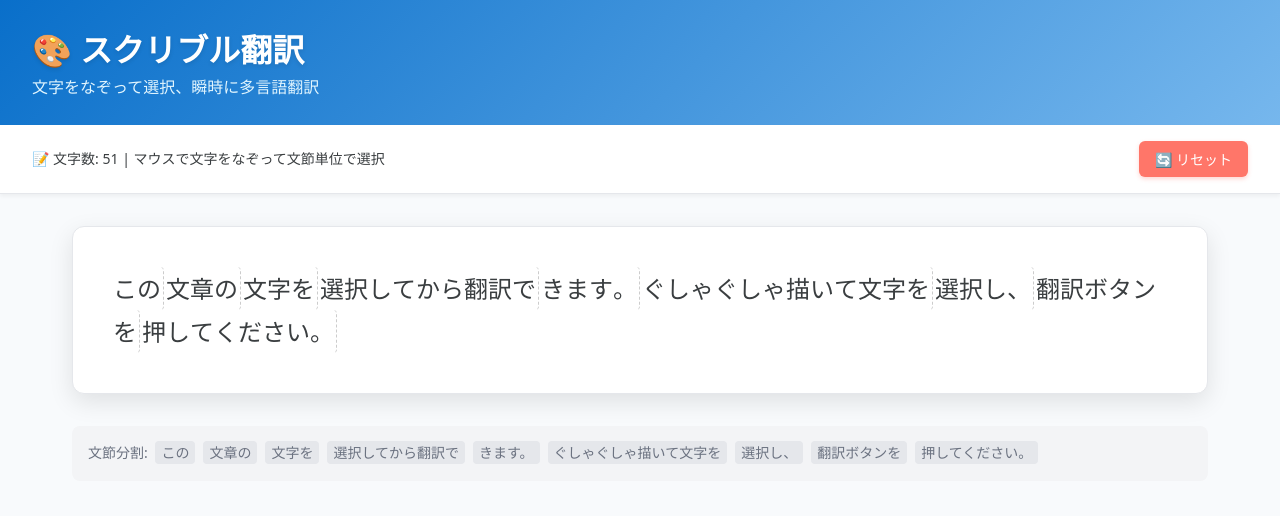
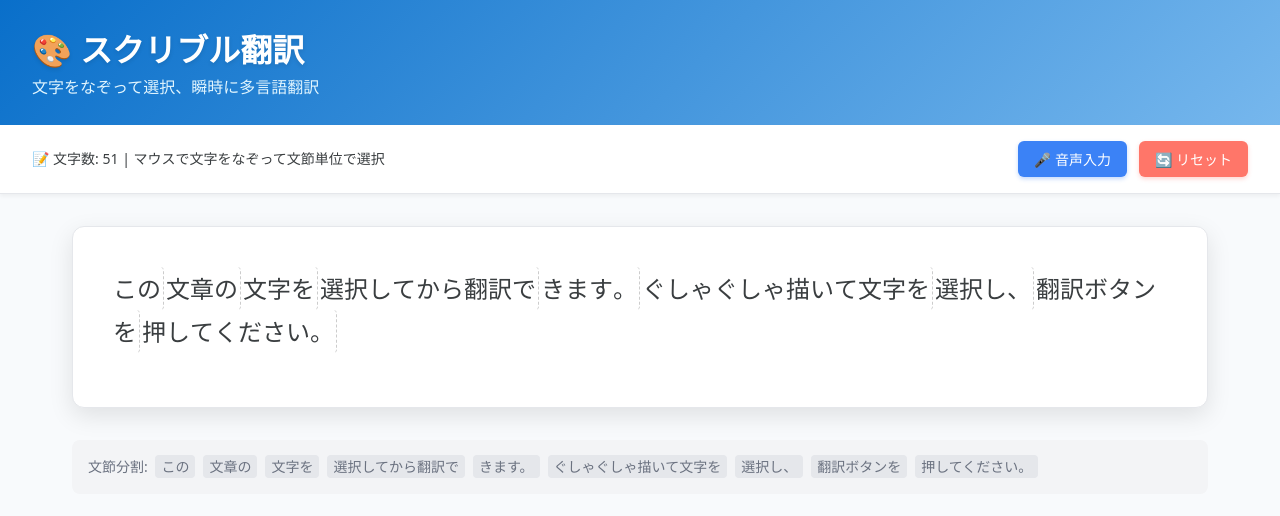
Before and after one commit to rsplndnt/scribble-translator, a React (Vite) app: page / in a window 1280 px wide. Shown: the top 516 px of the page. Built offline with nearby package versions, Linux system fonts and the light colour scheme.

Commit message:
feat: 音声入力機能を追加 - Web Speech APIで話した内容を文字表示

```diff
--- a/src/components/ScribbleTranslator.jsx
+++ b/src/components/ScribbleTranslator.jsx
@@ -29,12 +29,84 @@ const ScribbleTranslator = () => {
   const [showTranslations, setShowTranslations] = useState(false);
   const [selectedText, setSelectedText] = useState('');
   const [bunsetsuGroups, setBunsetsuGroups] = useState([]);
+  const [isListening, setIsListening] = useState(false);
+  const [recognition, setRecognition] = useState(null);
+  const [currentText, setCurrentText] = useState(initialText);
 
   const targetLanguages = [
     { code: 'en', name: '英語', flag: '🇺🇸' },
     { code: 'ko', name: '韓国語', flag: '🇰🇷' },
     { code: 'zh', name: '中国語', flag: '🇨🇳' },
-  ];  // 簡易的な文節分割（助詞や接続詞で区切る）
+  ];
+
+  // 音声認識の初期化
+  useEffect(() => {
+    if ('webkitSpeechRecognition' in window || 'SpeechRecognition' in window) {
+      const SpeechRecognition = window.SpeechRecognition || window.webkitSpeechRecognition;
+      const recognitionInstance = new SpeechRecognition();
+
+      recognitionInstance.lang = 'ja-JP';
+      recognitionInstance.interimResults = true;
+      recognitionInstance.continuous = true;
+
+      recognitionInstance.onresult = (event) => {
+        let finalTranscript = '';
+        let interimTranscript = '';
+
+        for (let i = event.resultIndex; i < event.results.length; i++) {
+          const transcript = event.results[i][0].transcript;
+          if (event.results[i].isFinal) {
+            finalTranscript += transcript;
+          } else {
+            interimTranscript += transcript;
+          }
+        }
+
+        if (finalTranscript) {
+          setCurrentText(prev => prev + finalTranscript);
+        }
+      };
+
+      recognitionInstance.onerror = (event) => {
+        console.error('音声認識エラー:', event.error);
+        setIsListening(false);
+      };
+
+      recognitionInstance.onend = () => {
+        setIsListening(false);
+      };
+
+      setRecognition(recognitionInstance);
+    }
+  }, []);
+
+  // 音声入力の開始/停止
+  const toggleVoiceInput = useCallback(() => {
+    if (!recognition) {
+      alert('お使いのブラウザは音声認識に対応していません。ChromeまたはEdgeをお使いください。');
+      return;
+    }
+
+    if (isListening) {
+      recognition.stop();
+      setIsListening(false);
+    } else {
+      // テキストをクリアするか確認
+      if (currentText !== initialText) {
+        const shouldClear = window.confirm('現在のテキストをクリアして音声入力を開始しますか？\n「キャンセル」を選択すると現在のテキストに追加されます。');
+        if (shouldClear) {
+          setCurrentText('');
+        }
+      } else {
+        setCurrentText('');
+      }
+
+      recognition.start();
+      setIsListening(true);
+    }
+  }, [recognition, isListening, currentText, initialText]);
+
+  // 簡易的な文節分割（助詞や接続詞で区切る）
   const analyzeBunsetsu = (text) => {
     // 文節の区切りとなる文字パターン
     const particles = ['は', 'が', 'を', 'に', 'で', 'へ', 'と', 'から', 'まで', 'より', 'の'];
@@ -92,18 +164,25 @@ const ScribbleTranslator = () => {
     return groups;
   };
 
+  // currentTextが変更されたらtextCharsを更新
   useEffect(() => {
-    const chars = initialText.split('').map((char, idx) => ({
+    const chars = currentText.split('').map((char, idx) => ({
       char,
       id: `char-${idx}`
     }));
     setTextChars(chars);
 
     // 文節グループを解析
-    const groups = analyzeBunsetsu(initialText);
+    const groups = analyzeBunsetsu(currentText);
     setBunsetsuGroups(groups);
     console.log('文節グループ:', groups.map(g => g.text));
-  }, [initialText]);
+
+    // 選択をクリア
+    setSelectedChars(new Set());
+    setIsSelectionMode(false);
+    setConfirmButtons(null);
+    setShowTranslations(false);
+  }, [currentText]);
 
   // 選択文字の更新時に選択テキストを更新
   useEffect(() => {
@@ -320,13 +399,7 @@ const ScribbleTranslator = () => {
 
   const resetText = () => {
     cancelSelection();
-    const chars = initialText.split('').map((char, idx) => ({
-      char,
-      id: `char-${idx}`
-    }));
-    setTextChars(chars);
-    const groups = analyzeBunsetsu(initialText);
-    setBunsetsuGroups(groups);
+    setCurrentText(initialText);
   };
 
   const styles = {
@@ -370,6 +443,26 @@ const ScribbleTranslator = () => {
       fontSize: '14px',
       color: '#3A3E40'
     },
+    toolbarButtons: {
+      display: 'flex',
+      gap: '12px',
+      alignItems: 'center'
+    },
+    voiceButton: {
+      padding: '8px 16px',
+      backgroundColor: isListening ? '#ef4444' : '#3b82f6',
+      color: 'white',
+      border: 'none',
+      borderRadius: '6px',
+      fontSize: '14px',
+      fontWeight: '500',
+      cursor: 'pointer',
+      transition: 'all 0.2s',
+      boxShadow: isListening ? '0 2px 4px rgba(239, 68, 68, 0.3)' : '0 2px 4px rgba(59, 130, 246, 0.3)',
+      display: 'flex',
+      alignItems: 'center',
+      gap: '6px'
+    },
     resetButton: {
       padding: '8px 16px',
       backgroundColor: '#FF7669',
@@ -404,7 +497,8 @@ const ScribbleTranslator = () => {
       userSelect: 'none',
       fontSize: '24px',
       lineHeight: '1.8',
-      color: '#3A3E40'
+      color: '#3A3E40',
+      minHeight: '100px'
     },
     charSpan: {
       display: 'inline-block',
@@ -529,6 +623,12 @@ const ScribbleTranslator = () => {
     loadingText: {
       color: '#96A0A6',
       fontStyle: 'italic'
+    },
+    emptyState: {
+      textAlign: 'center',
+      color: '#96A0A6',
+      fontSize: '16px',
+      padding: '40px 0'
     }
   };
 
@@ -546,7 +646,11 @@ const ScribbleTranslator = () => {
 
       <div style={styles.toolbar}>
         <div style={styles.toolbarInfo}>
-          {selectedChars.size > 0 ? (
+          {isListening ? (
+            <span style={{ color: '#ef4444', fontWeight: '500' }}>
+              🎤 音声入力中... 話してください
+            </span>
+          ) : selectedChars.size > 0 ? (
             <span style={{ color: '#096FCA', fontWeight: '500' }}>
               ✨ {selectedChars.size}文字選択中: "{selectedText}" | 💡 文節単位で選択・解除
             </span>
@@ -559,15 +663,29 @@ const ScribbleTranslator = () => {
             </span>
           )}
         </div>
+        <div style={styles.toolbarButtons}>
+          <button
+            onClick={toggleVoiceInput}
+            style={styles.voiceButton}
+            disabled={!recognition}
+          >
+            {isListening ? (
+              <>⏹️ 音声入力停止</>
+            ) : (
+              <>🎤 音声入力</>
+            )}
+          </button>
           <button onClick={resetText} style={styles.resetButton}>
             🔄 リセット
           </button>
+        </div>
       </div>
 
       <div style={styles.main}>
         <div ref={containerRef} style={styles.textContainer}>
           <div style={styles.textArea}>
-            {textChars.map((c, i) => (
+            {textChars.length > 0 ? (
+              textChars.map((c, i) => (
                 <span
                   key={c.id}
                   className="char-span"
@@ -586,7 +704,12 @@ const ScribbleTranslator = () => {
                 >
                   {c.char === ' ' ? '\u00A0' : c.char}
                 </span>
-            ))}
+              ))
+            ) : (
+              <div style={styles.emptyState}>
+                {isListening ? '🎤 話してください...' : '🎤 音声入力ボタンを押して話してください'}
+              </div>
+            )}
           </div>
 
           <div
@@ -649,6 +772,7 @@ const ScribbleTranslator = () => {
         </div>
 
         {/* 文節表示（デバッグ用 - 必要なければ削除可） */}
+        {bunsetsuGroups.length > 0 && (
           <div style={{
             marginTop: '16px',
             padding: '16px',
@@ -668,6 +792,7 @@ const ScribbleTranslator = () => {
               </span>
             ))}
           </div>
+        )}
 
         {showTranslations && selectedText && (
           <div style={styles.translationContainer}>
```
Lines whose indentation alone changed are shown as unchanged.
